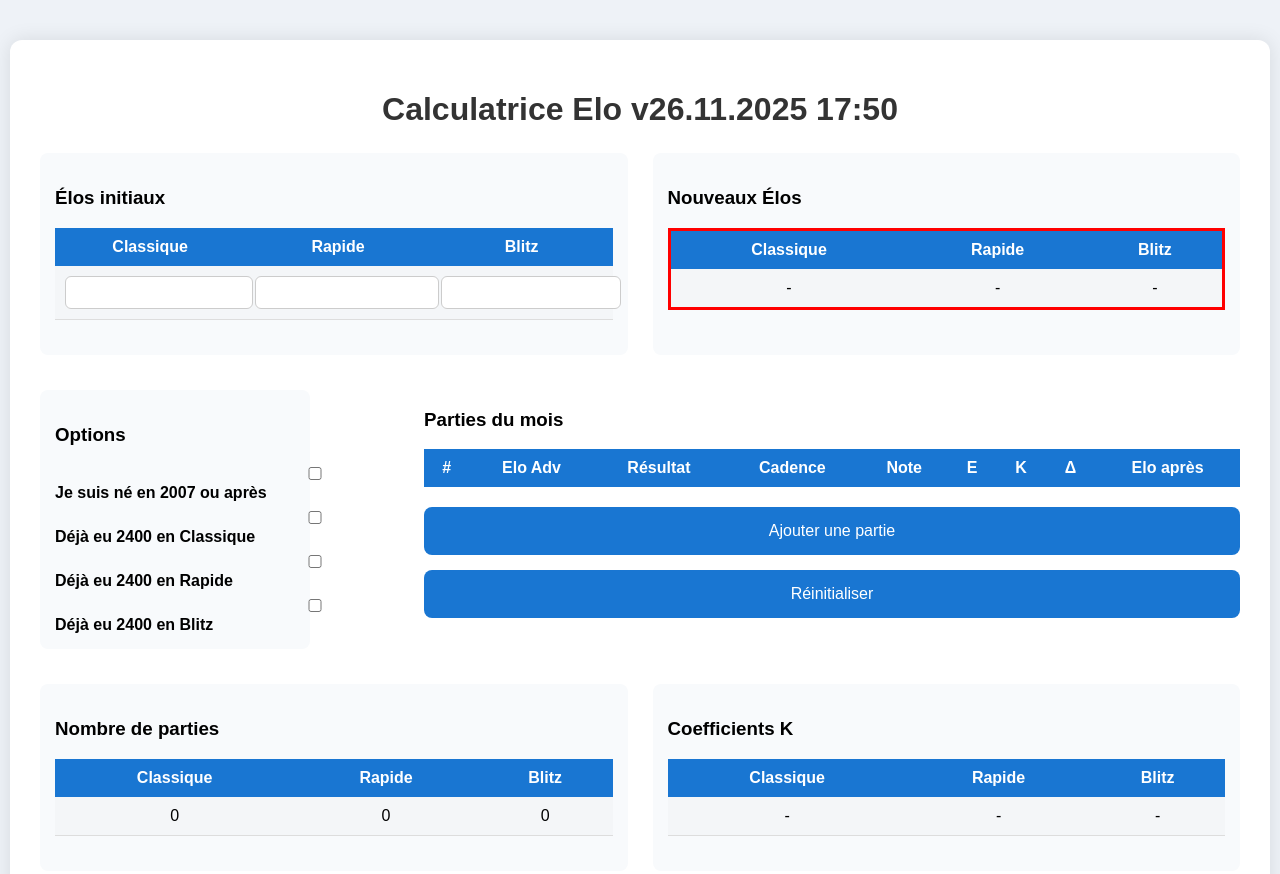
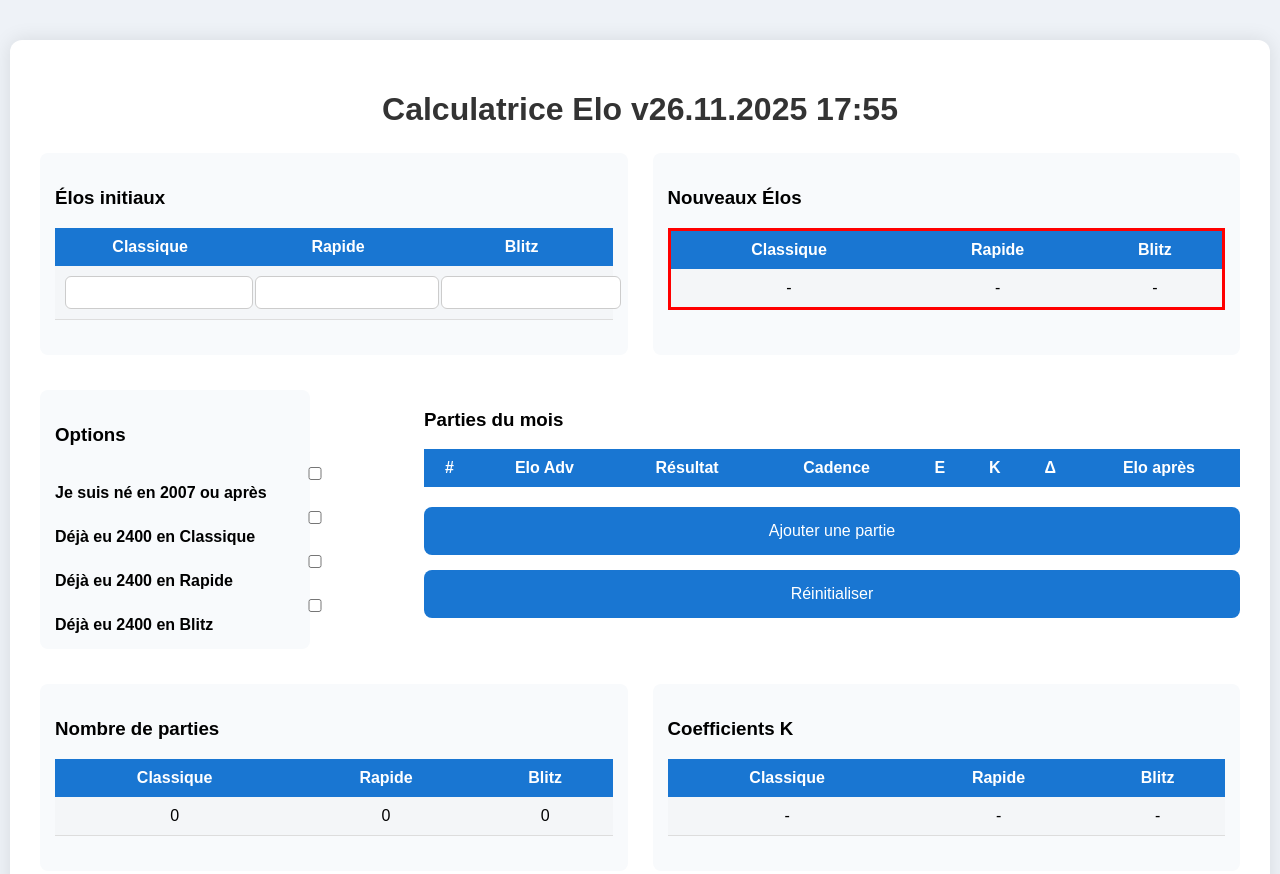
Before and after one commit to salvadorcommelepays/calculatrice_elo, a plain HTML site: page index.html in a window 1280 px wide. Shown: the top 874 px of the page. Drawn offline with Linux system fonts and the light colour scheme.

Commit message:
Update index.html

```diff
--- a/index.html
+++ b/index.html
@@ -45,7 +45,7 @@
 <body>
 <div class="container">
 
-<h1>Calculatrice Elo v26.11.2025 17:50</h1>
+<h1>Calculatrice Elo v26.11.2025 17:55</h1>
 
 <!-- ========= LIGNE 1 — Élos initiaux + Nouveaux Élos ========= -->
 <div class="row">
@@ -97,7 +97,6 @@
                     <th>Elo Adv</th>
                     <th>Résultat</th>
                     <th>Cadence</th>
-                    <th>Note</th>
                     <th>E</th>
                     <th>K</th>
                     <th>Δ</th>
@@ -213,7 +212,7 @@ function calculate(){
         let E=1/(1+Math.pow(10,(adv-cur[cad])/400));
         r.querySelector(".E").textContent=E.toFixed(3);
         r.querySelector(".K").textContent=K;
-        let d=Math.round(K*(S-E));
+       let d = K * (S - E);
         r.querySelector(".delta").textContent=d;
         cur[cad]+=d;
         r.querySelector(".eloApres").textContent=cur[cad];
```
